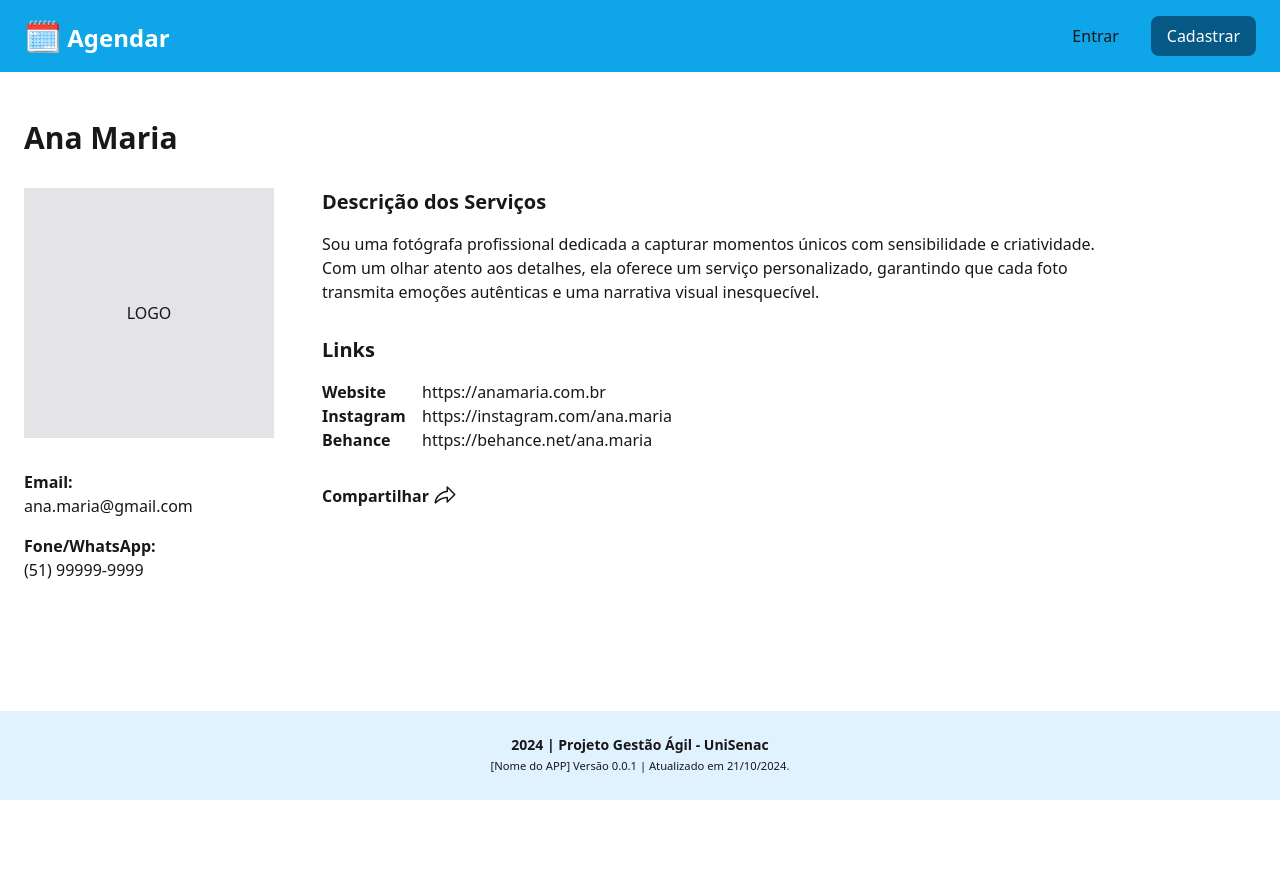
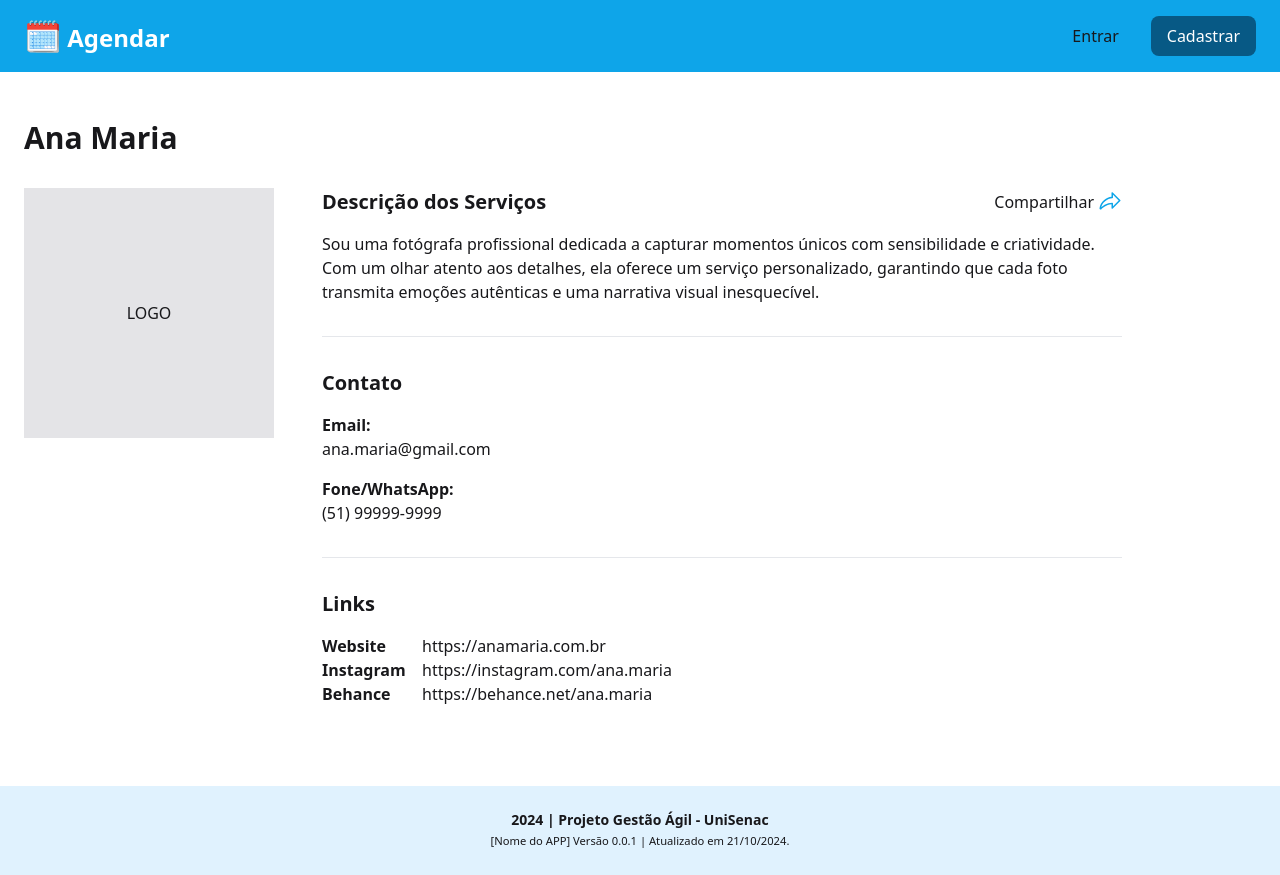
Before and after one commit to marcelopoars/projeto-front-senac, a Next.js app: page /prestador in a window 1280 px wide. Before the commit the page ends 800 px from the top, so only its background shows below. Built offline with nearby package versions, Linux system fonts and the light colour scheme.

Commit message:
feat: add Share component

```diff
--- /dev/null
+++ b/src/app/prestador/components/index.ts
@@ -0,0 +1 @@
+export * from "./share";
--- /dev/null
+++ b/src/app/prestador/components/share/index.ts
@@ -0,0 +1 @@
+export * from "./share";
--- /dev/null
+++ b/src/app/prestador/components/share/share.tsx
@@ -0,0 +1,40 @@
+"use client";
+
+import { usePathname } from "next/navigation";
+import { ShareFat } from "@phosphor-icons/react/dist/ssr";
+import { useEffect, useState } from "react";
+
+export function Share() {
+  const pathname = usePathname();
+
+  const [fullUrl, setFullUrl] = useState("");
+
+  const shareData = {
+    url: fullUrl,
+    title: "Dá uma olhada nisso",
+  };
+
+  useEffect(() => {
+    if (typeof window !== "undefined") {
+      setFullUrl(`${window.location.origin}${pathname}`);
+    }
+  }, [pathname]);
+
+  function handleShare() {
+    if (navigator.canShare(shareData)) {
+      try {
+        navigator.share(shareData);
+        console.log(fullUrl);
+      } catch (error) {
+        console.error("Error sharing the post:", error);
+      }
+    }
+  }
+
+  return (
+    <button className="flex items-center gap-1" onClick={handleShare}>
+      <span className="">Compartilhar</span>
+      <ShareFat size={24} className="text-sky-500" />
+    </button>
+  );
+}
--- a/src/app/prestador/page.tsx
+++ b/src/app/prestador/page.tsx
@@ -1,4 +1,4 @@
-import { ShareFat } from "@phosphor-icons/react/dist/ssr";
+import { Share } from "./components";
 
 export default function ServiceProviderDetailsPage() {
   return (
@@ -7,10 +7,30 @@ export default function ServiceProviderDetailsPage() {
         <h1 className="font-bold mb-8 text-3xl">Ana Maria</h1>
 
         <div className="flex gap-12">
-          <div>
-            <div className="size-[250px] bg-zinc-200 flex items-center justify-center mb-8">
+          <div className="size-[250px] bg-zinc-200 flex items-center justify-center">
             LOGO
           </div>
+
+          <div className="max-w-[800px]">
+            <div className="mb-8">
+              <div className="flex items-center justify-between mb-4">
+                <h2 className="text-xl font-semibold">
+                  Descrição dos Serviços
+                </h2>
+                <Share />
+              </div>
+
+              <p>
+                Sou uma fotógrafa profissional dedicada a capturar momentos
+                únicos com sensibilidade e criatividade. Com um olhar atento aos
+                detalhes, ela oferece um serviço personalizado, garantindo que
+                cada foto transmita emoções autênticas e uma narrativa visual
+                inesquecível.
+              </p>
+            </div>
+
+            <div className="mb-8 border-t pt-8">
+              <h2 className="text-xl font-semibold mb-4">Contato</h2>
 
               <ul className="space-y-4">
                 <li>
@@ -24,24 +44,7 @@ export default function ServiceProviderDetailsPage() {
               </ul>
             </div>
 
-          <div className="max-w-[800px]">
-            <div className="mb-8">
-              <h2 className="text-xl font-semibold mb-4">
-                Descrição dos Serviços
-              </h2>
-              <p>
-                Sou uma fotógrafa profissional dedicada a capturar momentos
-                únicos com sensibilidade e criatividade.
-              </p>
-
-              <p>
-                Com um olhar atento aos detalhes, ela oferece um serviço
-                personalizado, garantindo que cada foto transmita emoções
-                autênticas e uma narrativa visual inesquecível.
-              </p>
-            </div>
-
-            <div className="mb-8">
+            <div className="mb-8 border-t pt-8">
               <h2 className="text-xl font-semibold mb-4">Links</h2>
               <ul>
                 <li>
@@ -68,13 +71,6 @@ export default function ServiceProviderDetailsPage() {
                 </li>
               </ul>
             </div>
-
-            <div>
-              <button className="flex items-center gap-1">
-                <span className="font-semibold">Compartilhar</span>
-                <ShareFat size={24} />
-              </button>
-            </div>
           </div>
         </div>
       </div>
```
Lines whose indentation alone changed are shown as unchanged.
